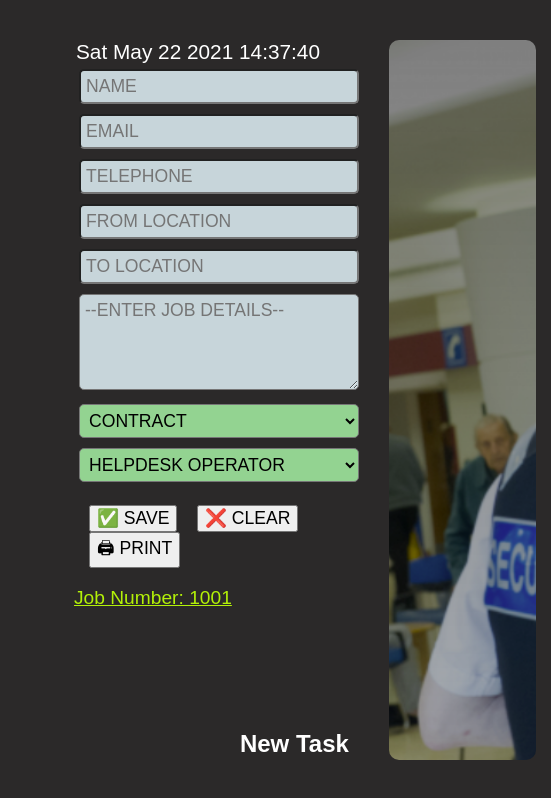
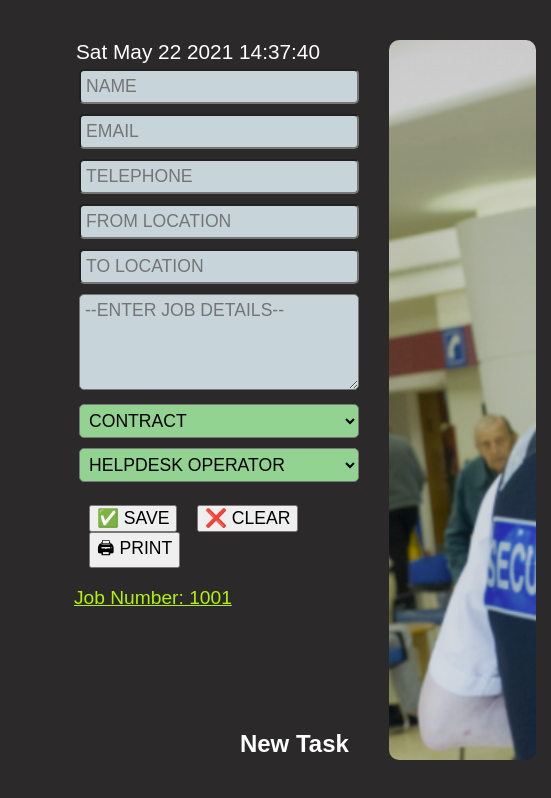
Before and after one commit to Makktu/Generic-Workflow-Application, a plain HTML site: page fallback.html in a window 1280 px wide. Shown: the full height of the page, 0-551 px from the left. Drawn offline with Linux system fonts and the light colour scheme; a web font is replaced by a local one.

Commit message:
Update style.css

```diff
--- a/style.css
+++ b/style.css
@@ -79,7 +79,7 @@ h1 {
 }
 
 .panel.all-tasks {
-    background: linear-gradient(rgba(0, 0, 0, 0.5), rgba(0, 0, 0, 0.3)),
+    background: linear-gradient(rgba(0, 0, 0, 0.2), rgba(0, 0, 0, 0.1)),
         url("iss-security.png");
     background-size: cover;
 }
```
